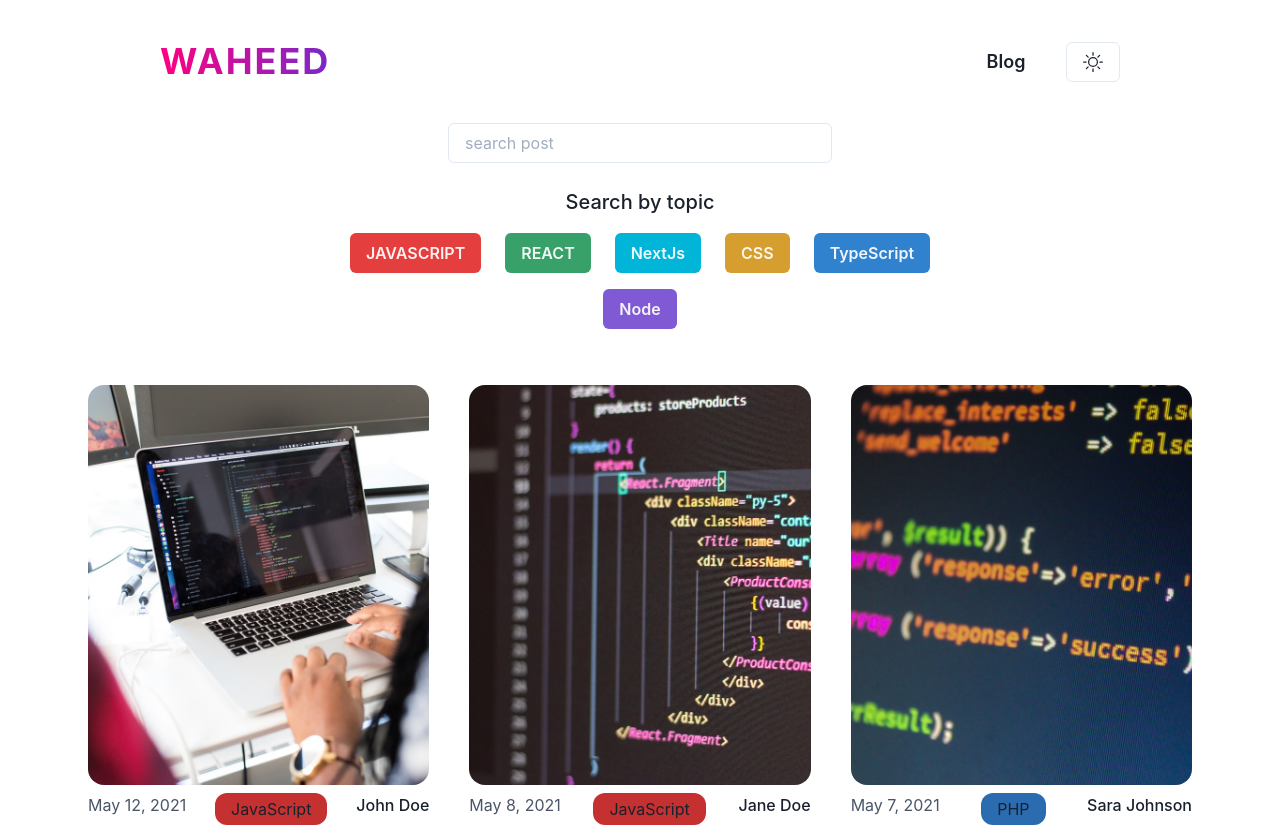
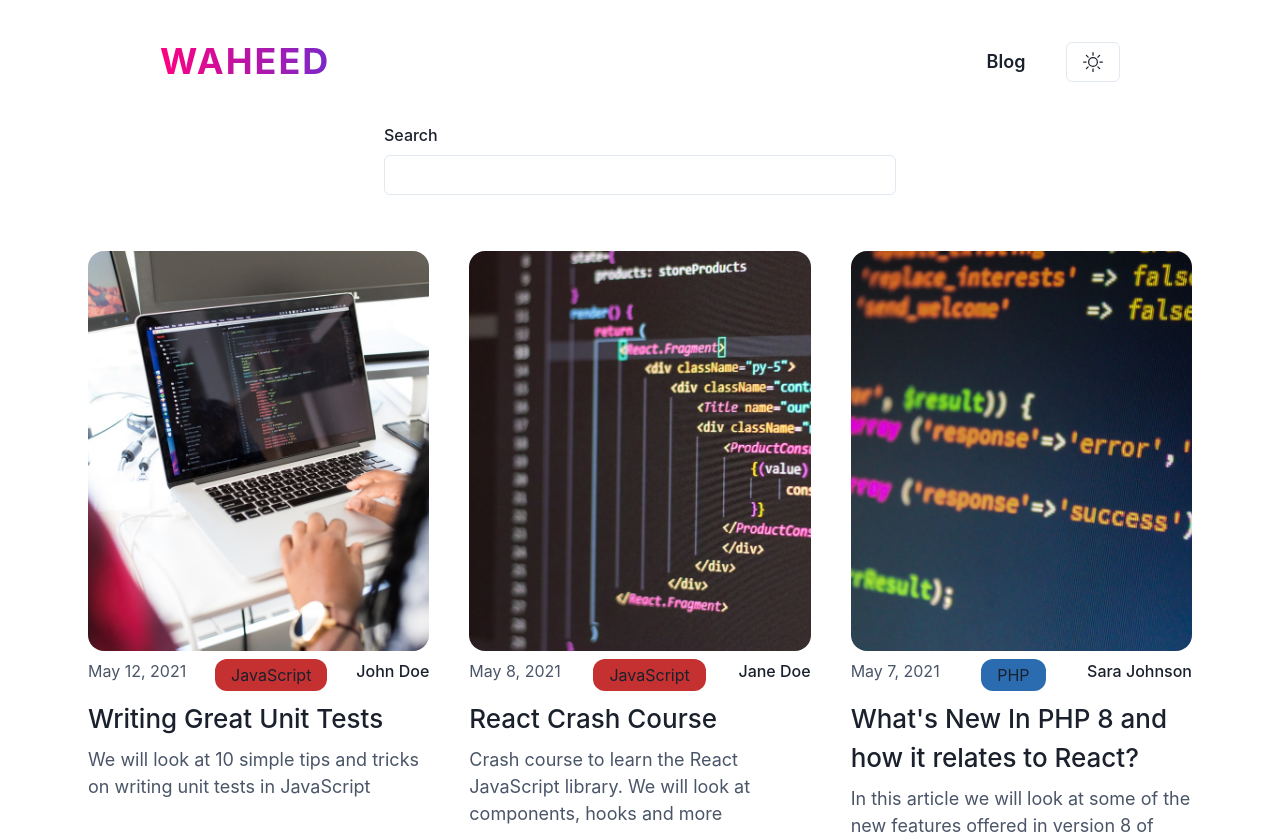
Before and after one commit to waheed-dev/markdown-blog, a Next.js app: page /blog/page/1 in a window 1280 px wide. Shown: the top 835 px of the page. Built offline with nearby package versions, Linux system fonts and the light colour scheme.

Commit message:
building search component

```diff
--- a/components/Category.js
+++ /dev/null
@@ -1,73 +0,0 @@
-import { Box, Button, Text } from "@chakra-ui/react";
-
-const Category = () => {
-  return (
-    <>
-      <Box display={"flex"} flexDir={"column"}>
-        <Text
-          textAlign={"center"}
-          fontSize={"20"}
-          fontWeight={"medium"}
-          mt={"6"}
-        >
-          Search by topic
-        </Text>
-        <Box
-          display={"flex"}
-          gap={"6"}
-          mt={"4"}
-          justifyContent={"center"}
-          marginTop={"4"}
-        >
-          <Button
-            color={"whiteAlpha.900"}
-            _hover={{ bg: "red.300" }}
-            bg={"red.500"}
-          >
-            JAVASCRIPT
-          </Button>
-
-          <Button
-            color={"whiteAlpha.900"}
-            _hover={{ bg: "green.300" }}
-            bg={"green.500"}
-          >
-            REACT
-          </Button>
-          <Button
-            color={"whiteAlpha.900"}
-            _hover={{ bg: "cyan.300" }}
-            bg={"cyan.500"}
-          >
-            NextJs
-          </Button>
-          <Button
-            color={"whiteAlpha.900"}
-            _hover={{ bg: "yellow.300" }}
-            bg={"yellow.500"}
-          >
-            CSS
-          </Button>
-          <Button
-            color={"whiteAlpha.900"}
-            _hover={{ bg: "blue.300" }}
-            bg={"blue.500"}
-          >
-            TypeScript
-          </Button>
-        </Box>
-        <Box display={"flex"} gap={"6"} mt={"4"} justifyContent={" center"}>
-          <Button
-            color={"whiteAlpha.900"}
-            _hover={{ bg: "purple.300" }}
-            bg={"purple.500"}
-          >
-            Node
-          </Button>
-        </Box>
-      </Box>
-    </>
-  );
-};
-
-export default Category;
--- a/components/Search.js
+++ b/components/Search.js
@@ -1,11 +1,16 @@
-import {Box, Input, Textarea} from "@chakra-ui/react";
+import {Box, FormControl, FormLabel, Input, Stack, StackDivider, Textarea, VStack} from "@chakra-ui/react";
+import {FieldGroup} from "./contact-form/FieldGroup";
+import {useState} from "react";
 
 const Search = () => {
+    const [search,setSearch] = useState('')
       return (
-          <Box display={'flex'} justifyContent={'center'} mt={'6'} >
-
-          <Input width={'30%'}  placeholder='search post' size='md' />
-          </Box>
+         <Box display={'flex'} justifyContent={'center'}>
+             <form>
+                 <FormLabel>Search</FormLabel>
+                 <Input type="search" id={'search'} value={search} onChange={ (e) => {setSearch(e.target.value)}} width={['xxs','xs','md','lg']}  maxLength={255} />
+             </form>
+         </Box>
       )
 }
 
--- a/components/contact-form/ContactForm.js
+++ b/components/contact-form/ContactForm.js
@@ -145,15 +145,15 @@ export const ContactForm = () =>  {
 
                                 <FieldGroup>
                                     <VStack width="full" spacing="6">
-                                        <FormControl id="name">
+                                        <FormControl id="name" isRequired={true}>
                                             <FormLabel>Name</FormLabel>
                                             <Input type="text" value={name} onChange={(e)=>{setName(e.target.value)}}  maxLength={255} />
                                         </FormControl>
-                                        <FormControl id="email">
+                                        <FormControl id="email" isRequired={true}>
                                             <FormLabel>Email</FormLabel>
                                             <Input type="email" value={email} onChange={(e)=>{setEmail(e.target.value)}}  />
                                         </FormControl>
-                                        <FormControl id="message">
+                                        <FormControl id="message" isRequired={true}>
                                             <FormLabel>Message</FormLabel>
                                             <Textarea rows={5} value={message} onChange={(e)=>{setMessage(e.target.value)}}  />
                                             <FormHelperText>
--- a/pages/blog/page/[page_index].js
+++ b/pages/blog/page/[page_index].js
@@ -7,7 +7,6 @@ import Header from "../../../components/header/Header";
 import Search from "../../../components/Search";
 import PostCard from "../../../components/PostCard";
 import { sortByDate } from "../../../Helpers";
-import Category from "../../../components/Category";
 import Pagination from "../../../components/Pagination";
 import {POST_PER_PAGE} from "../../../config";
 import Footer from "../../../components/Footer";
@@ -23,7 +22,6 @@ export default function Home({ posts,currentPage,numPages }) {
             <Header />
         </Box>
           <Search />
-          <Category />
           <Box paddingX={['8','12','16','20']} mt={"12"}>
             <SimpleGrid columns={['1','1','2','3']} spacing={6}>
               {posts.map((post) => (
```
Also changed, not shown: pages/api/search.js (renamed from pages/api/hello.js), 1 other file (tests, documents, lock files or other folders).
